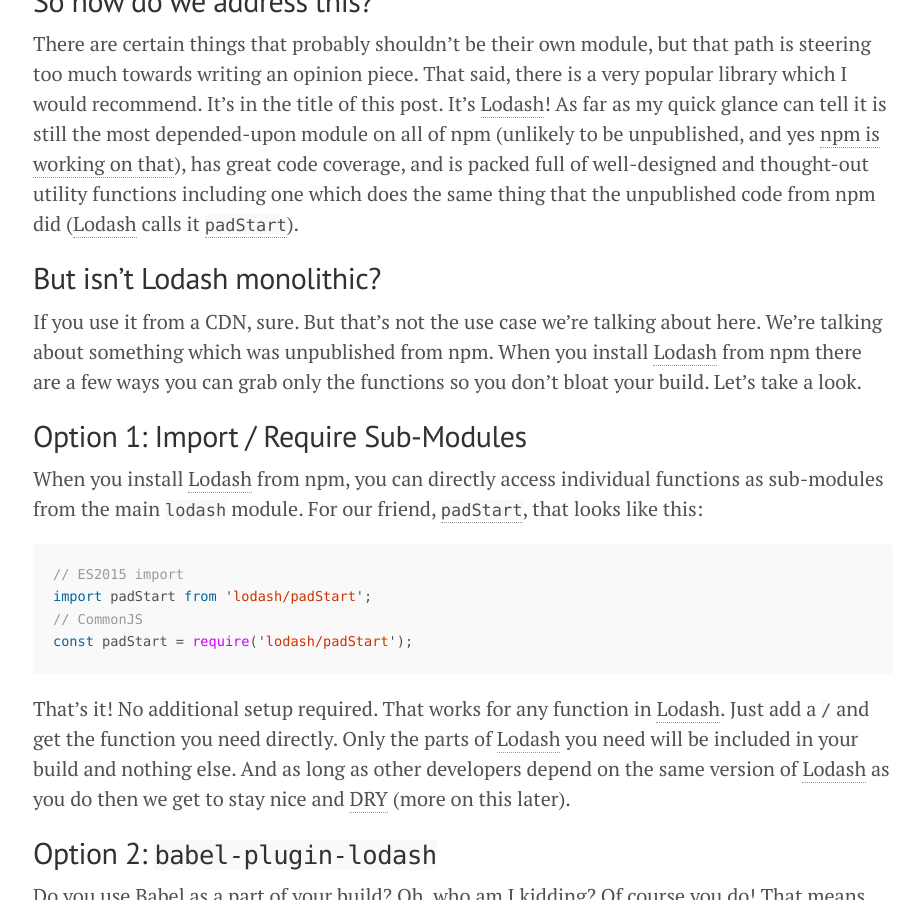
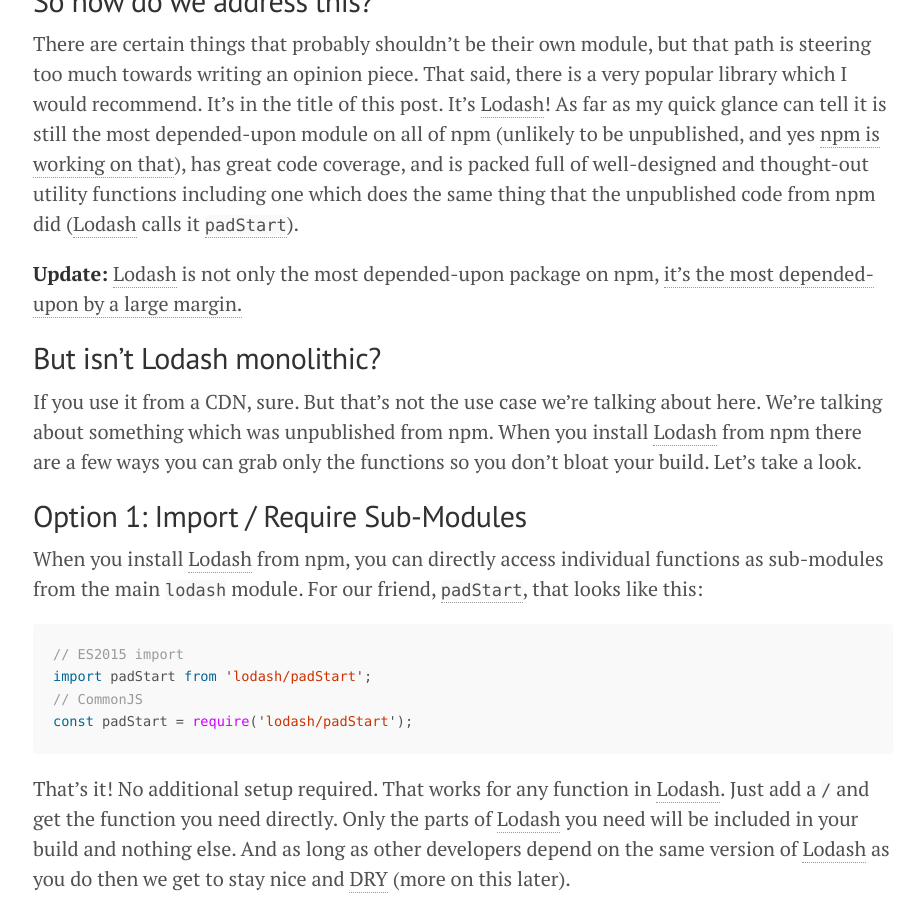
Before and after one commit to knpwrs/knpwrs.github.io, a Jekyll site: the page built from _posts/2016-03-24-using-lodash.md, in a window 1280 px wide and 900 px high, scrolled down 996 px. Shown: the whole window, without its empty margins (177-1097 px from the left). Built offline with Jekyll 4.4.1, drawn with Linux system fonts in a browser that asks for light colours; nearby versions of some CDN libraries; comment, search, counter and statistics services are not loaded.

Commit message:
Update latest post with link to npm rank.

```diff
--- a/_posts/2016-03-24-using-lodash.md
+++ b/_posts/2016-03-24-using-lodash.md
@@ -48,6 +48,9 @@
 well-designed and thought-out utility functions including one which does the
 same thing that the unpublished code from npm did ([Lodash] calls it
 [`padStart`]).
+
+**Update:** [Lodash] is not only the most depended-upon package on npm, [it's
+the most depended-upon by a large margin.][npmrank]
 
 ## But isn't Lodash monolithic?
 
@@ -209,6 +212,7 @@
 [ld-issue]: https://github.com/lodash/lodash/issues/1426 "Cherry-Picking and Shortcut Fusion"
 [lodash]: https://lodash.com/ "Lodash: A modern JavaScript utility library delivering modularity, performance, & extras."
 [npm blog post]: http://blog.npmjs.org/post/141577284765/kik-left-pad-and-npm "kik, left-pad, and npm"
+[npmrank]: https://gist.github.com/anvaka/8e8fa57c7ee1350e3491#file-01-most-dependent-upon-md "Top 1000 most depended-upon packages"
 [Rollup]: http://rollupjs.org/ "Next-generation ES6 module bundler"
 [shaking-rollup]: https://github.com/rollup/rollup/issues/45#issuecomment-151160765 "Tree Shaking Results for Rollup"
 [shaking-webpack]: https://github.com/webpack/webpack/issues/1750 "Tree Shaking Results for webpack"
```
